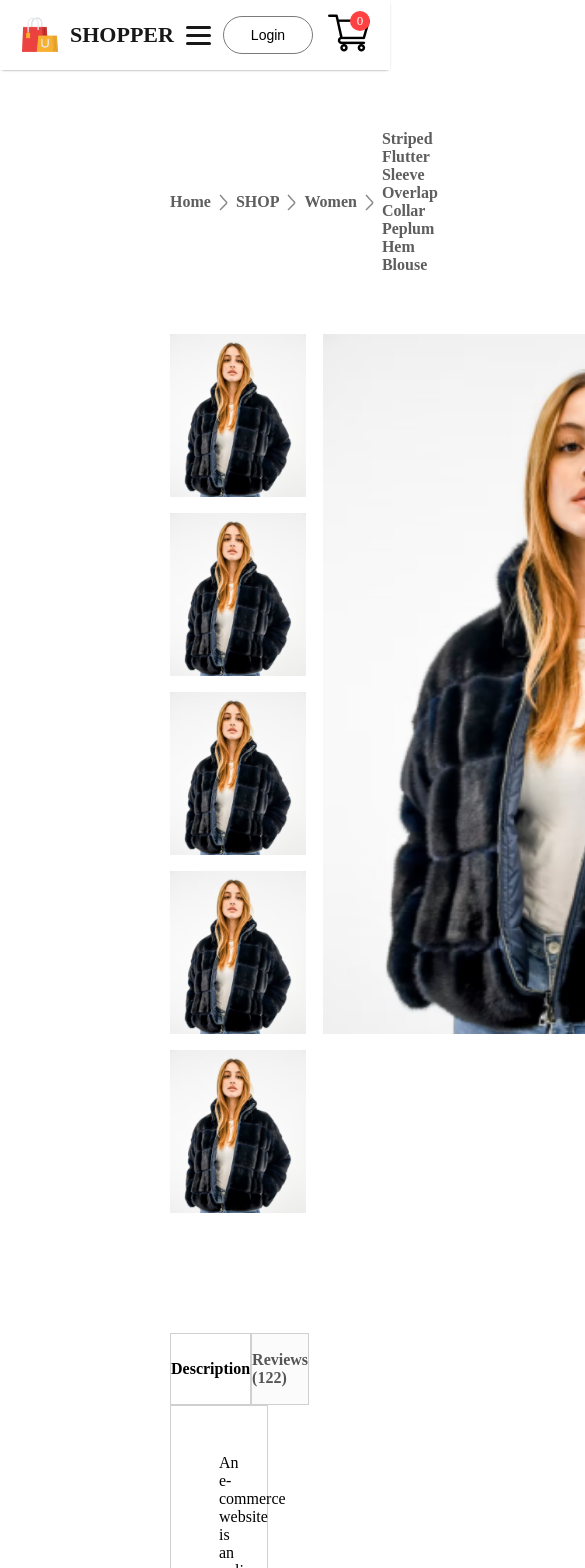
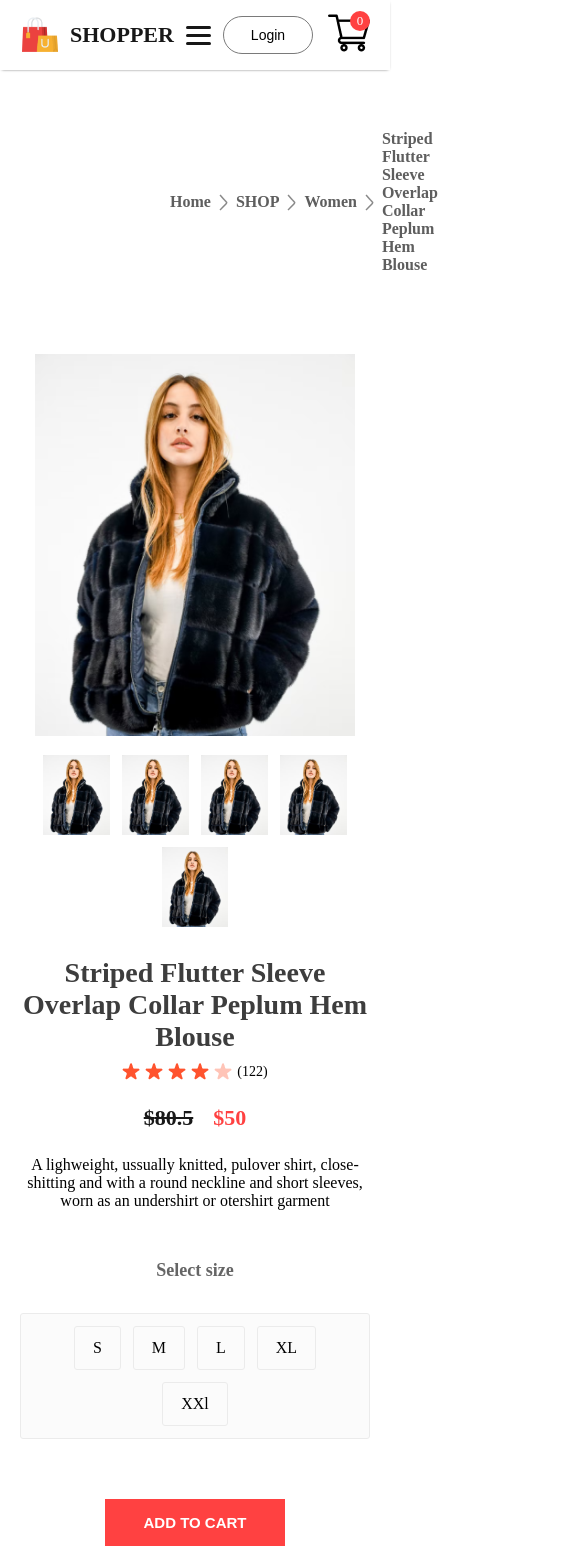
Before and after one commit to David2008-coder/Ecommerce-website, a React (Vite) app: page /product/1 in a window 390 px wide. Shown: the top 1568 px of the page, 585 px wide, since content can reach past the window. Built offline with nearby package versions, Linux system fonts and the light colour scheme.

Commit message:
Refactor ProductDisplay CSS for layout improvements
Updated styles for product display component to enhance layout and responsiveness.

```diff
--- a/src/Components/ProductDisplay/ProductDisplay.css
+++ b/src/Components/ProductDisplay/ProductDisplay.css
@@ -1,59 +1,65 @@
 .productdisplay {
   display: flex;
-  margin: 0px 170px;
+  margin: 0 auto;
+  max-width: 1280px;
+  padding: 20px;
+  gap: 30px;
 }
 
 .productdisplay-left {
   display: flex;
-  gap: 17px;
+  gap: 15px;
 }
 
 .productdisplay-img-list {
   display: flex;
   flex-direction: column;
-  gap: 16px;
+  gap: 12px;
 }
 
 .productdisplay-img-list img {
-  height: 163px;
+  height: 120px;
+  width: auto;
+  cursor: pointer;
 }
+
 .productdisplay-main-img {
-  width: 586px;
-  height: 700px;
+  max-width: 450px;
+  width: 100%;
+  height: auto;
 }
 
 .productdisplay-right {
-  margin: 0px 70px;
+  flex: 1;
   display: flex;
   flex-direction: column;
 }
 
 .productdisplay-right h1 {
   color: #3d3d3d;
-  font-size: 40px;
+  font-size: 28px;
   font-weight: 700;
 }
 
 .productdisplay-right-stars {
   display: flex;
   align-items: center;
-  margin-top: 13px;
+  margin-top: 10px;
   gap: 5px;
-  color: #1c1c1c;
-  font-size: 16px;
+  font-size: 14px;
 }
 
 .productdisplay-right-prices {
   display: flex;
-  margin: 40px 0px;
-  gap: 30px;
-  font-size: 24px;
+  margin: 25px 0;
+  gap: 20px;
+  font-size: 22px;
   font-weight: 700;
 }
 
 .productdisplay-right-price-old {
   color: #181818;
-  text-decoration-line: line-through;
+  text-decoration: line-through;
 }
 
 .productdisplay-right-price-new {
@@ -61,20 +67,21 @@
 }
 
 .productdisplay-right-size h1 {
-  margin-top: 55px;
+  margin-top: 30px;
   color: #656565;
-  font-size: 20px;
+  font-size: 18px;
   font-weight: 600;
 }
 
 .productdisplay-right-size {
   display: flex;
-  margin: 30px 0px;
-  gap: 20px;
+  margin: 20px 0;
+  gap: 12px;
+  flex-wrap: wrap;
 }
 
 .productdisplay-right-size div {
-  padding: 18px 24px;
+  padding: 12px 18px;
   background: #fbfbfb;
   border: 1px solid #ebebeb;
   border-radius: 3px;
@@ -82,22 +89,49 @@
 }
 
 .productdisplay-right button {
-  padding: 20px 40px;
-  width: 200px;
-  font-size: 16px;
+  padding: 15px 30px;
+  width: 180px;
+  font-size: 15px;
   font-weight: 600;
   color: white;
   background: #FF4141;
-  margin-bottom: 40px;
+  margin: 20px 0 30px;
   border: none;
-  outline: none;
   cursor: pointer;
 }
 
-.productdisplay-right-cateogry {
-  margin-top: 10px;
+/* Mobile */
+@media (max-width: 900px) {
+  .productdisplay {
+    flex-direction: column;
+    align-items: center;
+  }
+
+  .productdisplay-left {
+    flex-direction: column-reverse;
+    align-items: center;
+  }
+
+  .productdisplay-img-list {
+    flex-direction: row;
+    flex-wrap: wrap;
+    justify-content: center;
+  }
+
+  .productdisplay-img-list img {
+    height: 80px;
+  }
+
+  .productdisplay-main-img {
+    max-width: 320px;
+  }
+
+  .productdisplay-right {
+    text-align: center;
+    align-items: center;
+  }
+
+  .productdisplay-right-size {
+    justify-content: center;
+  }
 }
-
-.productdisplay-right-cateogry span {
-  font-weight: 600;
-}
```
